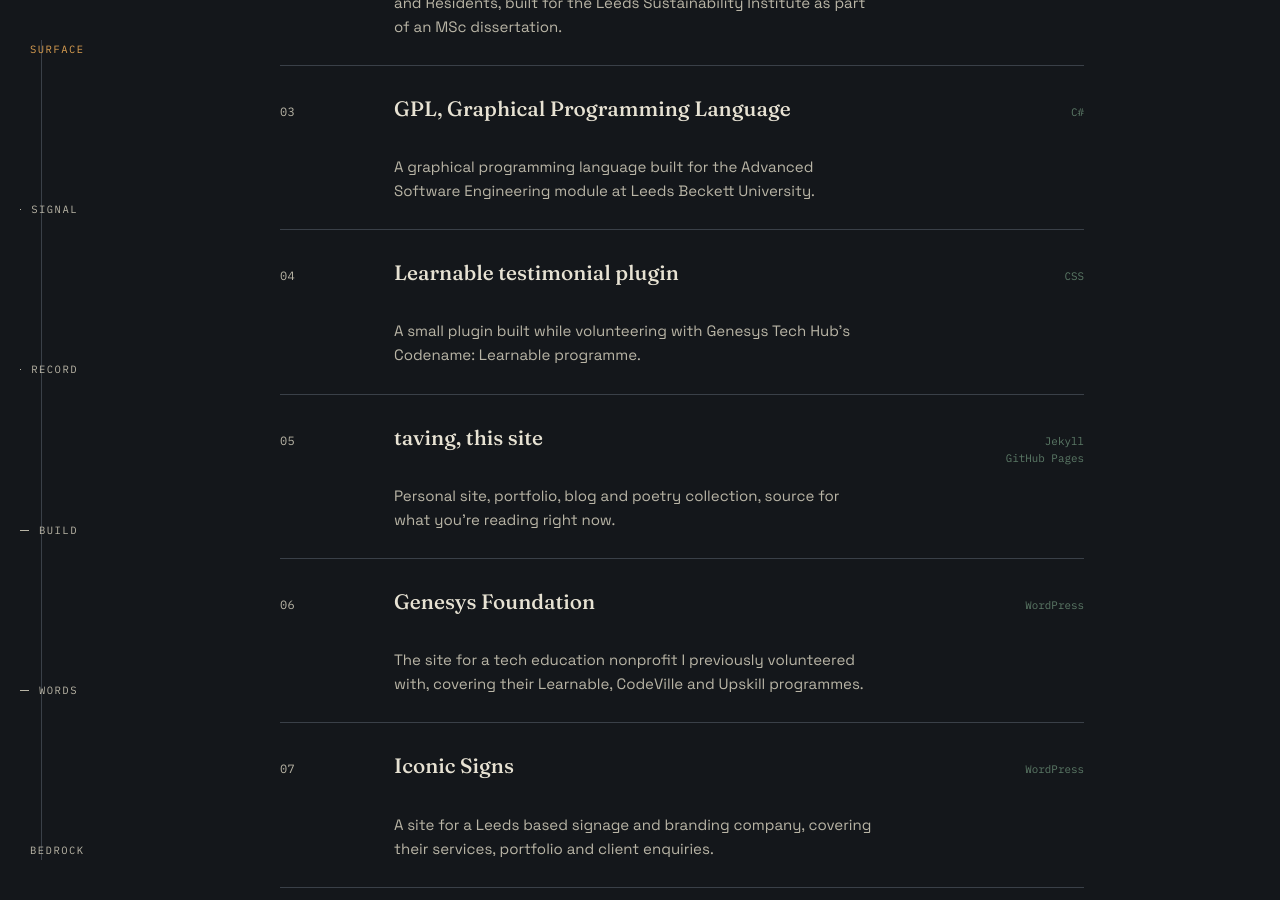
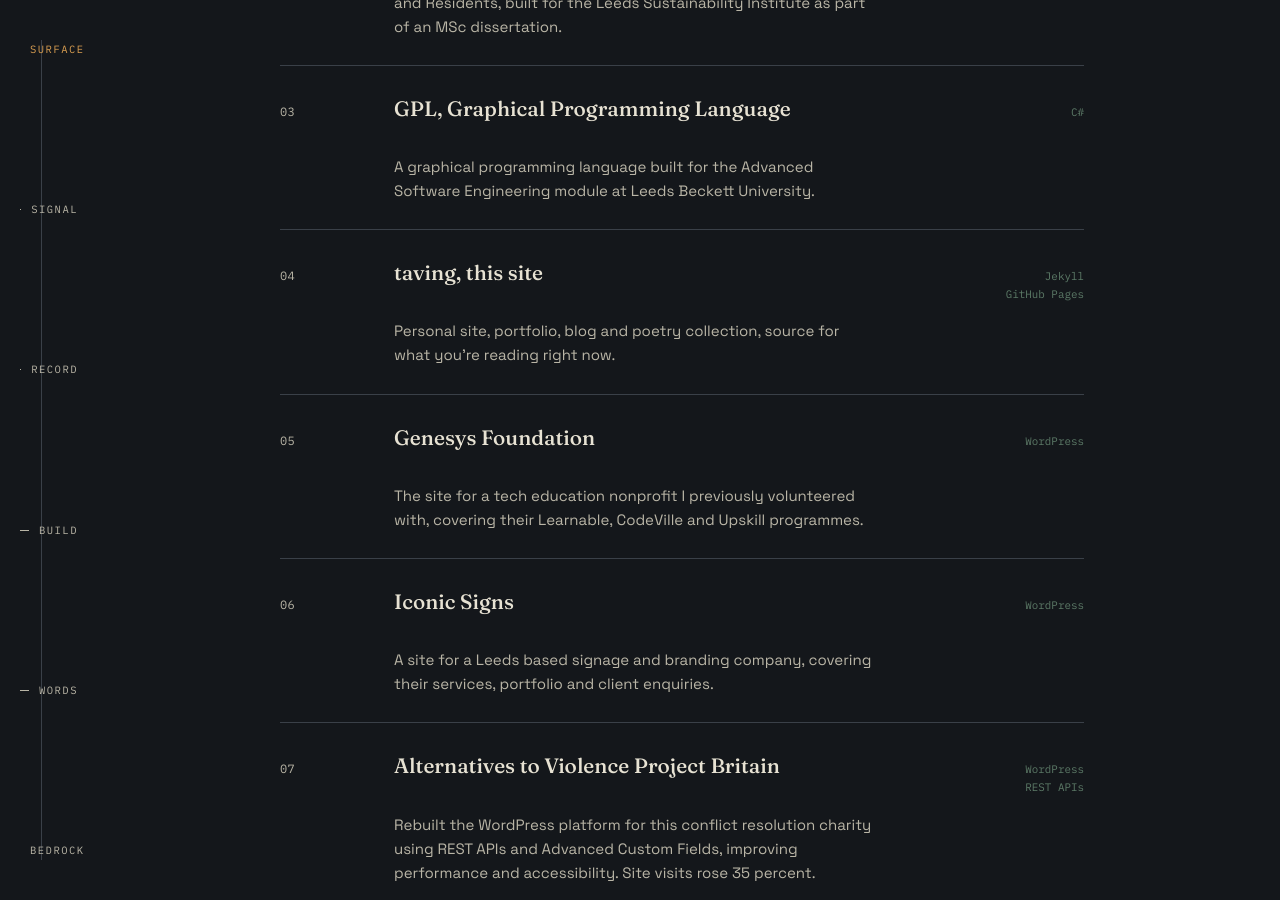
Before and after one commit to albert-tarkaa/taving, a Jekyll site: the page built from index.html, in a window 1280 px wide and 900 px high, scrolled down 3069 px. Built offline with Jekyll 4.4.1, drawn with Linux system fonts in a browser that asks for light colours.

Commit message:
Remove Learnable testimonial plugin from selected work
Co-Authored-By: Claude Opus 5 <noreply@anthropic.com>

```diff
--- a/_data/projects.yml
+++ b/_data/projects.yml
@@ -21,13 +21,6 @@
     A graphical programming language built for the Advanced Software Engineering
     module at Leeds Beckett University.
   tags: ["C#"]
-
-- name: Learnable testimonial plugin
-  url: https://github.com/albert-tarkaa/learnable-testimonial-plugin
-  description: >-
-    A small plugin built while volunteering with Genesys Tech Hub's
-    Codename: Learnable programme.
-  tags: ["CSS"]
 
 - name: taving, this site
   url: https://github.com/albert-tarkaa/taving
```
